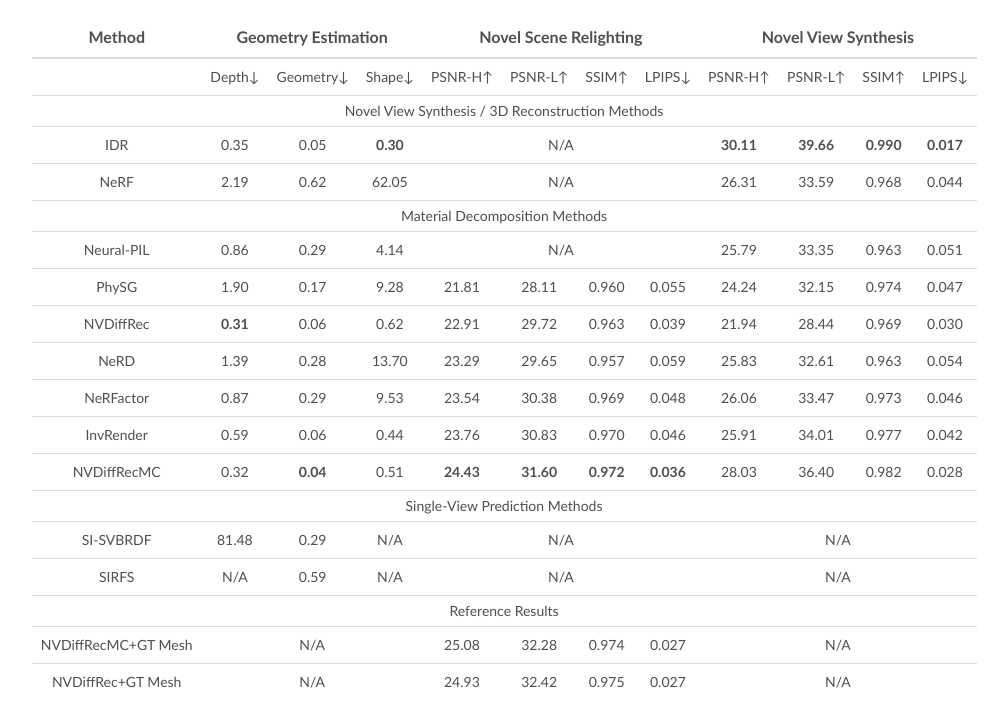
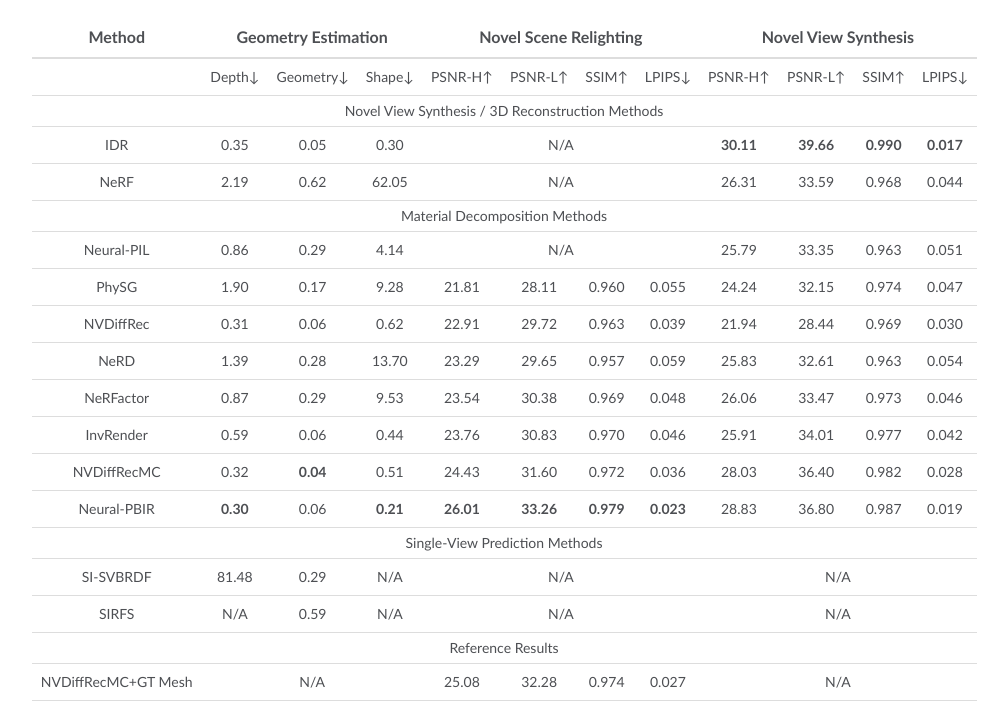
Before and after one commit to StanfordORB/StanfordORB.github.io, a plain HTML site: page index.html in a window 1280 px wide. Shown: the part 2043-2755 px from the top of the page, without its empty margins (136-1144 px from the left). Drawn offline with nearby package versions, Linux system fonts and the light colour scheme; some packages are replaced by stand-ins of ours; a script that the page names is missing.

Commit message:
add nueral-pbir quantitative results

```diff
--- a/index.html
+++ b/index.html
@@ -329,7 +329,7 @@
                     <td class="table_elem">IDR</td>
                     <td class="table_elem">0.35</td>
                     <td class="table_elem">0.05</td>
-                    <td class="table_elem table_emph">0.30</td>
+                    <td class="table_elem">0.30</td>
                     <td class="table_elem align-middle" colspan="4">N/A</td>
                     <td class="table_elem table_emph">30.11</td>
                     <td class="table_elem table_emph">39.66</td>
@@ -379,7 +379,7 @@
                 </tr>
                 <tr>
                     <td class="table_elem">NVDiffRec</td>
-                    <td class="table_elem table_emph">0.31</td>
+                    <td class="table_elem">0.31</td>
                     <td class="table_elem">0.06</td>
                     <td class="table_elem">0.62</td>
 
@@ -447,15 +447,31 @@
                     <td class="table_elem table_emph">0.04</td>
                     <td class="table_elem">0.51</td>
 
-                    <td class="table_elem table_emph">24.43</td>
-                    <td class="table_elem table_emph">31.60</td>
-                    <td class="table_elem table_emph">0.972</td>
-                    <td class="table_elem table_emph">0.036</td>
+                    <td class="table_elem">24.43</td>
+                    <td class="table_elem">31.60</td>
+                    <td class="table_elem">0.972</td>
+                    <td class="table_elem">0.036</td>
 
                     <td class="table_elem">28.03</td>
                     <td class="table_elem">36.40</td>
                     <td class="table_elem">0.982</td>
                     <td class="table_elem">0.028</td>
+                </tr>
+                <tr>
+                    <td class="table_elem">Neural-PBIR</td>
+                    <td class="table_elem table_emph">0.30</td>
+                    <td class="table_elem">0.06</td>
+                    <td class="table_elem table_emph">0.21</td>
+
+                    <td class="table_elem table_emph">26.01</td>
+                    <td class="table_elem table_emph">33.26</td>
+                    <td class="table_elem table_emph">0.979</td>
+                    <td class="table_elem table_emph">0.023</td>
+
+                    <td class="table_elem">28.83</td>
+                    <td class="table_elem">36.80</td>
+                    <td class="table_elem">0.987</td>
+                    <td class="table_elem">0.019</td>
                 </tr>
                 <tr>
                     <th class="table_elem align-middle" colspan="12" scope="col" style="padding: 5px">Single-View Prediction Methods</th>
```
